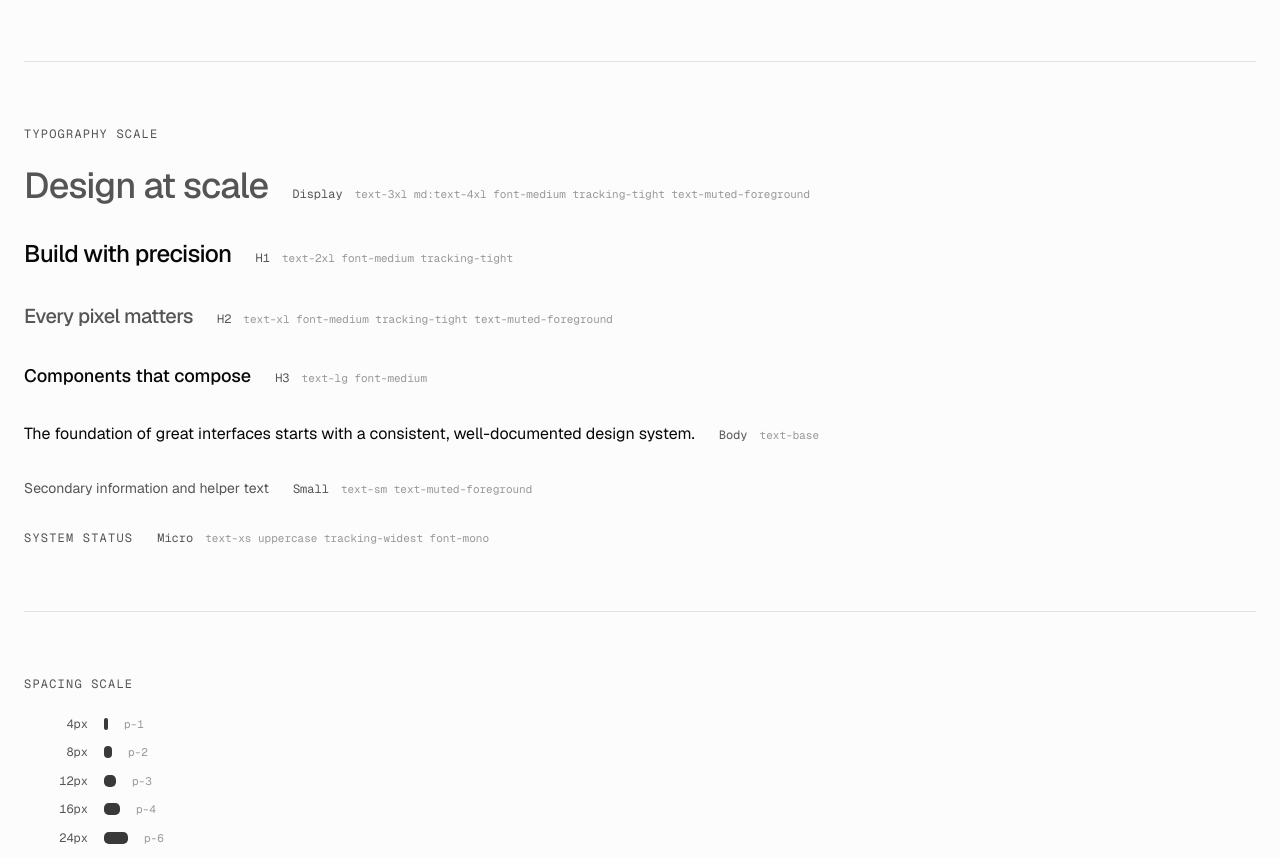
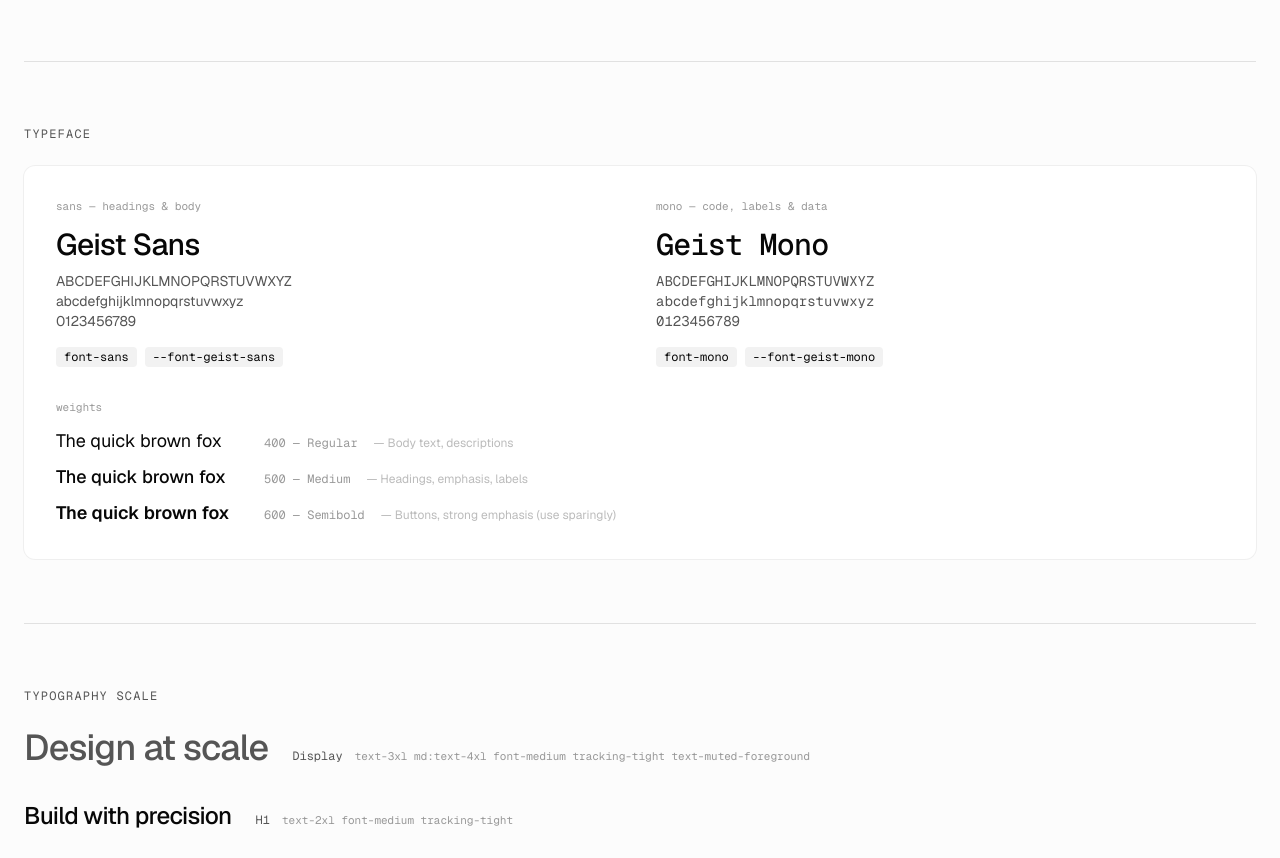
Before and after one commit to kawus/design-system, a Next.js app: page / in a window 1280 px wide. Shown: the part 980-1838 px from the top of the page. Built offline with nearby package versions, Linux system fonts and the light colour scheme.

Commit message:
feat: add Typeface section to Foundation — Geist Sans & Geist Mono specimens
Shows both font families with full character sets, CSS variable names,
Tailwind classes, and weight specimens (400/500/600) with usage guidance.

Co-Authored-By: Claude Opus 4.6 (1M context) <noreply@anthropic.com>

```diff
--- a/src/components/showcase/foundation.tsx
+++ b/src/components/showcase/foundation.tsx
@@ -135,6 +135,65 @@ export function FoundationShowcase() {
               { name: "--surface-hover", cssVar: "bg-surface-hover" },
             ]}
           />
+        </div>
+      </section>
+
+      <Separator className="my-16" />
+
+      {/* ── TYPEFACE ── */}
+      <section>
+        <SectionTitle>Typeface</SectionTitle>
+        <div className="bg-card rounded-xl p-8 ring-1 ring-foreground/5 space-y-8">
+          <div className="grid grid-cols-1 md:grid-cols-2 gap-8">
+            {/* Sans */}
+            <div>
+              <p className="text-[11px] font-mono text-muted-foreground/60 mb-3">sans — headings & body</p>
+              <p className="text-3xl font-medium tracking-tight mb-2 font-sans">Geist Sans</p>
+              <p className="text-sm text-muted-foreground mb-4 font-sans">
+                ABCDEFGHIJKLMNOPQRSTUVWXYZ<br />
+                abcdefghijklmnopqrstuvwxyz<br />
+                0123456789
+              </p>
+              <div className="flex flex-wrap gap-2">
+                <span className="text-xs bg-muted px-2 py-0.5 rounded font-mono">font-sans</span>
+                <span className="text-xs bg-muted px-2 py-0.5 rounded font-mono">--font-geist-sans</span>
+              </div>
+            </div>
+            {/* Mono */}
+            <div>
+              <p className="text-[11px] font-mono text-muted-foreground/60 mb-3">mono — code, labels & data</p>
+              <p className="text-3xl font-medium tracking-tight mb-2 font-mono">Geist Mono</p>
+              <p className="text-sm text-muted-foreground mb-4 font-mono">
+                ABCDEFGHIJKLMNOPQRSTUVWXYZ<br />
+                abcdefghijklmnopqrstuvwxyz<br />
+                0123456789
+              </p>
+              <div className="flex flex-wrap gap-2">
+                <span className="text-xs bg-muted px-2 py-0.5 rounded font-mono">font-mono</span>
+                <span className="text-xs bg-muted px-2 py-0.5 rounded font-mono">--font-geist-mono</span>
+              </div>
+            </div>
+          </div>
+
+          {/* Weight specimens */}
+          <div>
+            <p className="text-[11px] font-mono text-muted-foreground/60 mb-3">weights</p>
+            <div className="space-y-2">
+              {[
+                { weight: "font-normal", label: "400 — Regular", desc: "Body text, descriptions" },
+                { weight: "font-medium", label: "500 — Medium", desc: "Headings, emphasis, labels" },
+                { weight: "font-semibold", label: "600 — Semibold", desc: "Buttons, strong emphasis (use sparingly)" },
+              ].map((w) => (
+                <div key={w.label} className="flex items-baseline gap-4">
+                  <span className={cn("text-lg w-48 shrink-0", w.weight)}>
+                    The quick brown fox
+                  </span>
+                  <span className="text-xs font-mono text-muted-foreground/60">{w.label}</span>
+                  <span className="text-xs text-muted-foreground/40 hidden md:inline">— {w.desc}</span>
+                </div>
+              ))}
+            </div>
+          </div>
         </div>
       </section>
 
```
